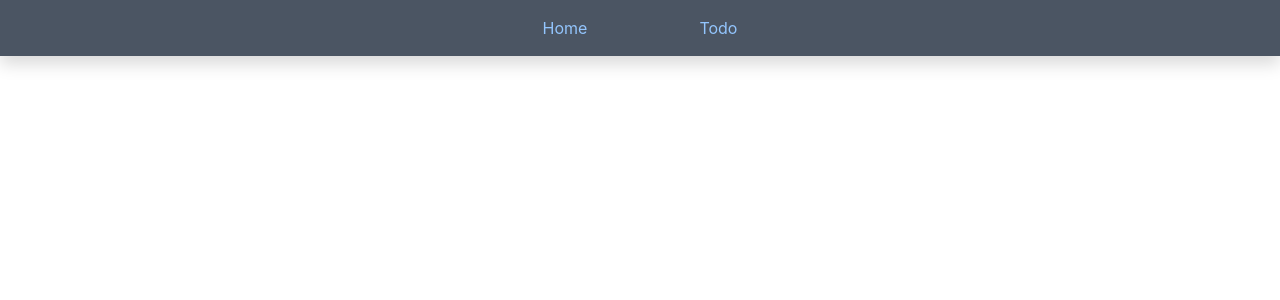
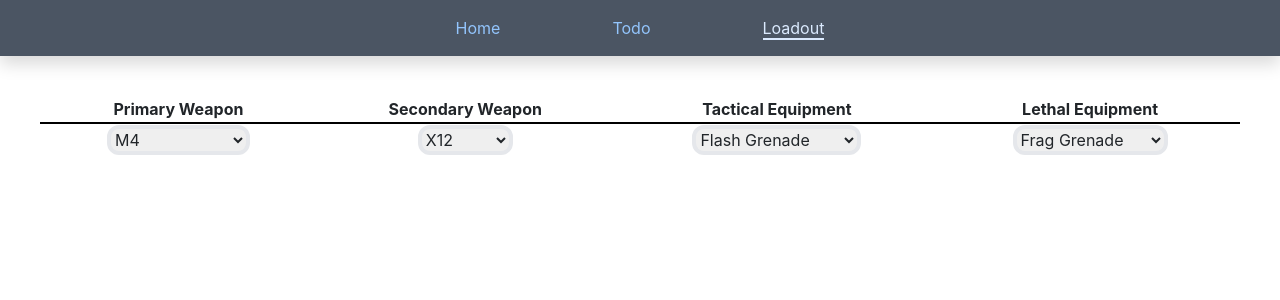
Before and after one commit to rearl89/ms2-client, a React (Create React App) app: page /codloadout in a window 1280 px wide. Before the commit this address had no page. Shown: the top 300 px of the page. Built offline with nearby package versions, Linux system fonts and the light colour scheme.

Commit message:
Worked on some formatting and stuff

```diff
--- a/package.json
+++ b/package.json
@@ -7,6 +7,7 @@
     "@testing-library/jest-dom": "^5.16.5",
     "@testing-library/react": "^13.4.0",
     "@testing-library/user-event": "^13.5.0",
+    "axios": "^1.3.4",
     "react": "^18.2.0",
     "react-dom": "^18.2.0",
     "react-router-dom": "^6.9.0",
--- a/src/App.js
+++ b/src/App.js
@@ -3,6 +3,7 @@ import { BrowserRouter as Router, Routes, Route } from "react-router-dom";
 import Home from "./components/Home";
 import Todo from "./components/Todo"
 import Navbar from "./components/layout/Navbar";
+import Loadout from "./components/Loadout";
 
 function App() {
   return (
@@ -12,6 +13,7 @@ function App() {
         <Routes>
           <Route path="/" element={<Home />} />
           <Route path="/todo" element={<Todo />} />
+          <Route path="/codloadout" element={<Loadout />} />
         </Routes>
       </Router>
     </div>
--- /dev/null
+++ b/src/components/Loadout.js
@@ -0,0 +1,105 @@
+import React from "react";
+import { Layout } from "./layout";
+
+export default function Loadout() {
+  return (
+    <Layout>
+      <table className="table-auto w-full mx-auto">
+        <thead>
+          <tr className="border-b-2 border-black">
+            <th>Primary Weapon</th>
+            <th>Secondary Weapon</th>
+            <th>Tactical Equipment</th>
+            <th>Lethal Equipment</th>
+          </tr>
+        </thead>
+        <tbody>
+          <tr>
+            <td>
+              <select className="border-4 rounded-xl">
+                <option value="m4">M4</option>
+
+                <option value="taq56">TAQ-56</option>
+
+                <option value="kastov762">Kastov 762</option>
+
+                <option value="lachmann556">Lachmann-556</option>
+
+                <option value="stb556">STB 556</option>
+
+                <option value="m16">M16</option>
+
+                <option value="kastov74u">Kastov 74-u</option>
+
+                <option value="kastov545">Kastov 545</option>
+
+                <option value="m13b">M13B</option>
+
+                <option value="chimera">Chimera</option>
+
+                <option value="isohemlock">ISO Hemlock</option>
+              </select>
+            </td>
+            <td>
+              <select className="border-4 rounded-xl">
+                <option value="x12">X12</option>
+
+                <option value="x13auto">X13 Auto</option>
+
+                <option value="50gs">.50 GS</option>
+
+                <option value="p890">P890</option>
+
+                <option value="basilisk">Basilisk</option>
+              </select>
+            </td>
+            <td>
+              <select className="border-4 rounded-xl">
+                <option value="flashgrenade">Flash Grenade</option>
+
+                <option value="shockstick">Shock Stick</option>
+
+                <option value="decoygrenade">Decoy Grenade</option>
+
+                <option value="stungrenade">Stun Grenade</option>
+
+                <option value="smokegrenade">Smoke Grenade</option>
+
+                <option value="teargas">Tear Gas</option>
+
+                <option value="medicalsyringe">Medical Syringe</option>
+
+                <option value="snapshotgrenade">Snapshot Grenade</option>
+
+                <option value="spotterscope">Spotter Scope</option>
+
+                <option value="heartbeatsensor">Heartbeat Sensor</option>
+              </select>
+            </td>
+            <td>
+              <select className="border-4 rounded-xl">
+                <option value="frag">Frag Grenade</option>
+
+                <option value="proximitymine">Proximity Mine</option>
+
+                <option value="thermite">Thermite</option>
+
+                <option value="semtex">Semtex</option>
+
+                <option value="drillcharge">Drill Charge</option>
+
+                <option value="c4">C4</option>
+
+                <option value="throwingknife">Throwing Knife</option>
+
+                <option value="molotovcocktail">Molotov Cocktail</option>
+
+                <option value="claymore">Claymore</option>
+              </select>
+            </td>
+          </tr>
+        </tbody>
+      </table>
+    </Layout>
+  );
+}
--- a/src/components/layout/InputTodo.js
+++ b/src/components/layout/InputTodo.js
@@ -21,7 +21,7 @@ export default function InputTodo() {
         <Fragment>
             <h1 className="text-5xl">Todo List</h1>
             <form onSubmit={ onSubmit }>
-                <input className="h-10 px-3 mb-2 text-base text-gray-700 placeholder-gray-600 border rounded-lg border-4 border-indigo-500/100 focus:shadow-outline" type="text" value={ description } onChange={(e) => setDescription(e.target.value)} />
+                <input className="h-10 px-3 mb-2 text-base text-gray-700 placeholder-gray-600 border rounded-lg border-4 border-indigo-500/100 focus:shadow-outline" type="text" placeholder="Enter new todo" value={ description } onChange={(e) => setDescription(e.target.value)} />
                 <button className="h-10 px-5 m-2 text-indigo-100 transition-colors duration-150 bg-indigo-700 rounded-lg focus:shadow-outline hover:bg-indigo-800">Add</button>
             </form>
         </Fragment>
--- a/src/components/layout/Navbar.js
+++ b/src/components/layout/Navbar.js
@@ -1,14 +1,16 @@
 import React from "react";
 import { NavLink } from "react-router-dom";
 
+
 const navs = [
     { path: '/', name: 'Home' },
-    { path: '/todo', name: 'Todo' }
+    { path: '/todo', name: 'Todo' },
+    { path: '/codloadout', name: 'Loadout'}
 ]
 
 export default function Navbar() {
     return (
-        <nav  className="bg-gray-600 text-blue-300 shadow p-3">
+        <nav className="bg-gray-600 text-blue-300 shadow p-3">
             <ul className="flex space-x-28 justify-center">
                 {navs.map(navItem => (
                     <li><NavLink to={navItem.path} className={({ isActive }) => isActive ? "border-b-2 border-blue-100 text-blue-100" : undefined}>{navItem.name}</NavLink></li>
```
Also changed, not shown: 1 other file (tests, documents, lock files or other folders).
